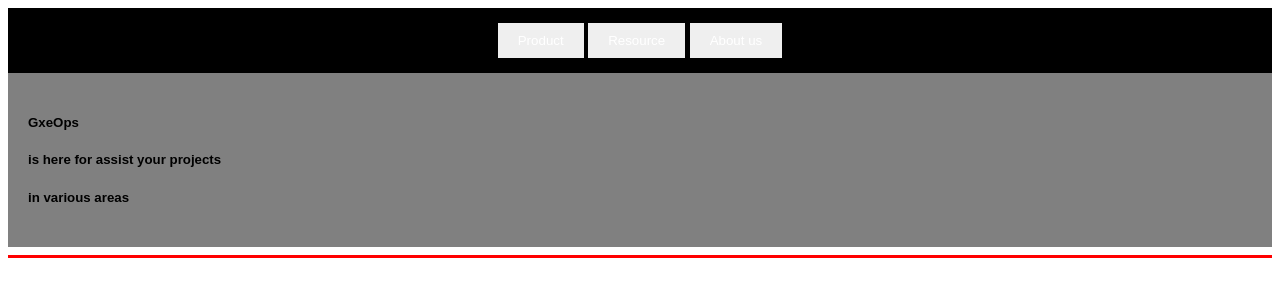
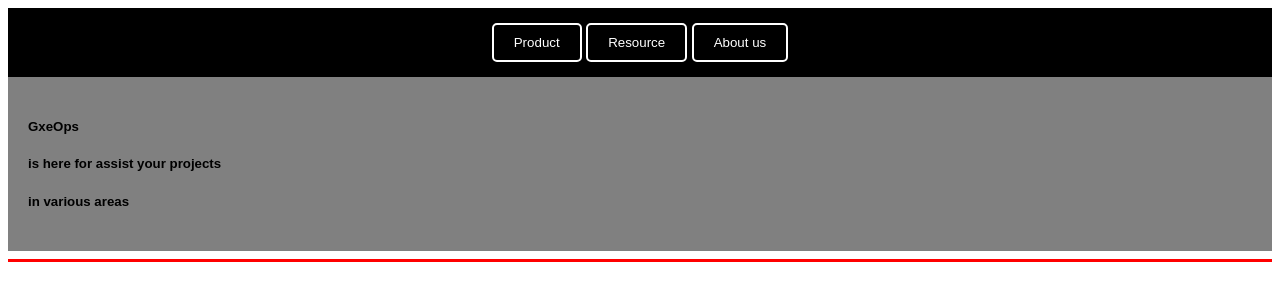
Before and after one commit to GxeOps/GxeOps-website, a website: page index.html in a window 1280 px wide. Drawn offline with Linux system fonts and the light colour scheme.

Commit message:
Update style.css

```diff
--- a/style.css
+++ b/style.css
@@ -16,14 +16,17 @@
 }
 
 .menu_ button {
-  color: white; /* Couleur du texte des boutons */
-  border: none; /* Supprime les bordures des boutons */
-  padding: 10px 20px; /* Espacement intérieur des boutons */
+  background-color: transparent; /* Pas de fond */
+  color: white; /* Couleur du texte */
+  border: 2px solid white; /* Bordure blanche */
+  padding: 10px 20px; /* Espacement intérieur */
+  border-radius: 5px; /* Bords arrondis (optionnel) */
   cursor: pointer; /* Changement de curseur au survol */
+  outline: none; /* Supprime le contour par défaut */
 }
 
 .menu_ button:hover {
-  background-color: gray; /* Couleur de fond au survol */
+  background-color: rgba(255, 255, 255, 0.2); /* Légère teinte au survol */
 }
 
 .haut_page{
```
